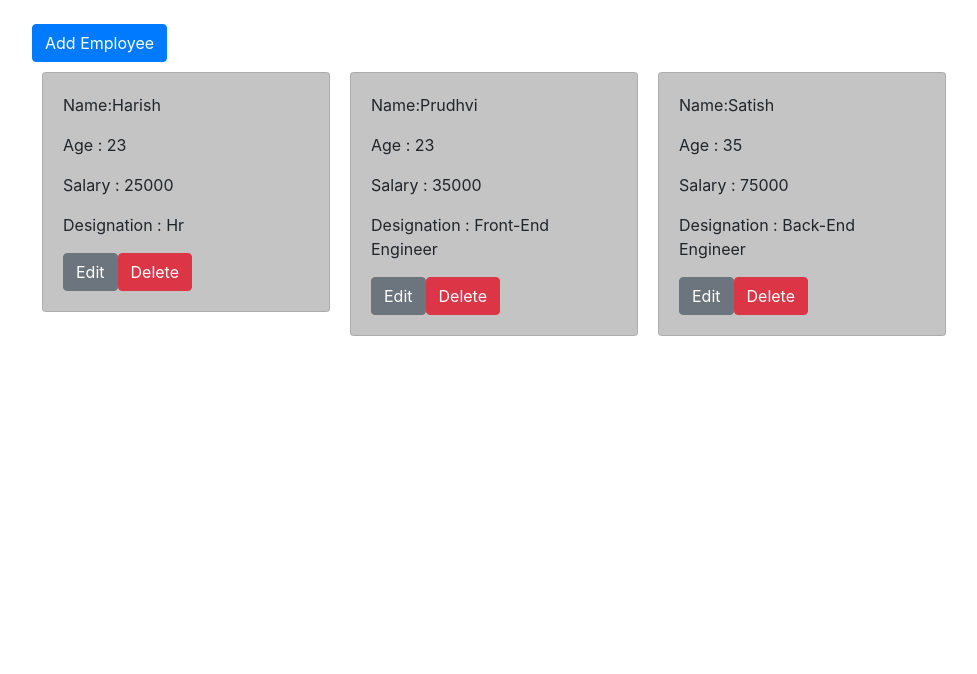
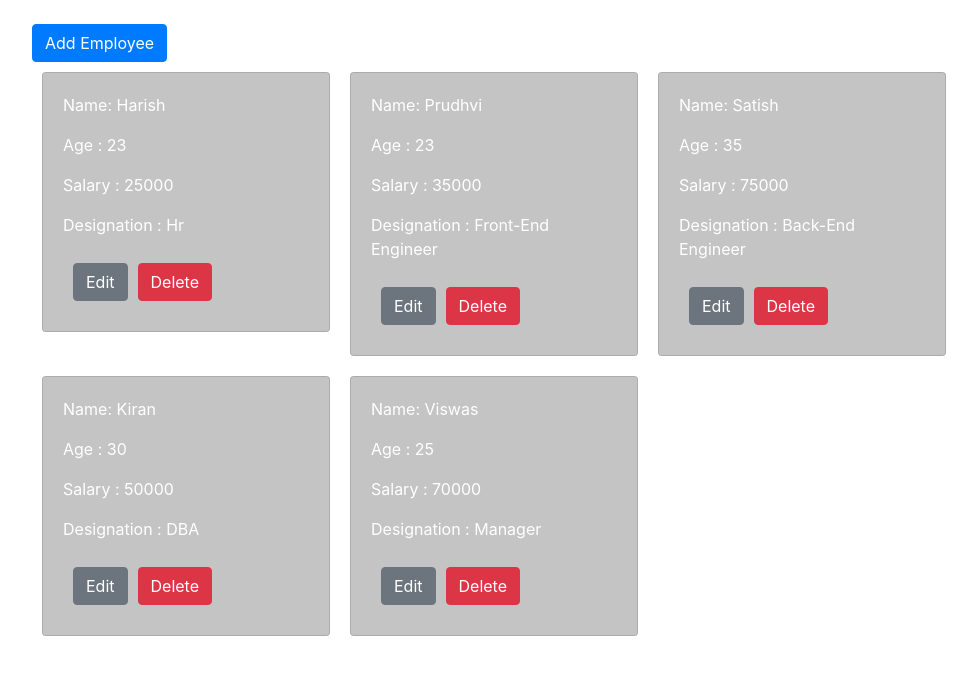
Before and after one commit to Nandu064/employeeManagement, a React (Create React App) app: page / in a window 1280 px wide. Shown: the top 674 px of the page, without its empty margins (53-1030 px from the left). Built offline with nearby package versions, Linux system fonts and the light colour scheme.

Commit message:
updated on 12-11-2020

```diff
--- a/src/App.js
+++ b/src/App.js
@@ -10,6 +10,8 @@ class App extends React.Component{
        {name:'Harish',age:23,salary:25000,designation:"Hr"},
        {name:'Prudhvi',age:23,salary:35000,designation:"Front-End Engineer"},
        {name:'Satish',age:35,salary:75000,designation:"Back-End Engineer"},
+       {name:'Kiran',age:30,salary:50000,designation:"DBA"},
+       {name:'Viswas',age:25,salary:70000,designation:"Manager"},
      ],
      updatedValue:{},
      adduser:true,
@@ -23,12 +25,12 @@ class App extends React.Component{
     this.setState({...this.state,adduser:false})
     this.setState({
       showModal:true,
-      hideModal:false
     })
 
   }
   handleModal = ()=>{
     this.setState({
+      adduser:true,
       showModal:false,
     })
   }
@@ -66,13 +68,13 @@ class App extends React.Component{
                 <Card style={{ width: '18rem',backgroundColor:'#c4c4c4' }} >
                 <Card.Body>
                   <Card.Text>
-                    <p>Name:{item.name} </p>
-                    <p>Age : {item.age} </p>
-                    <p>Salary : {item.salary} </p>
-                    <p>Designation : {item.designation} </p>
+                    <p style={{color:'white'}}>Name: {item.name}  </p>
+                    <p style={{color:'white'}}>Age : {item.age} </p>
+                    <p style={{color:'white'}}>Salary : {item.salary} </p>
+                    <p style={{color:'white'}}>Designation : {item.designation} </p>
                   </Card.Text>
-                  <Button variant="secondary" onClick={()=>this.upadateHandler(item,index)}>Edit</Button>
-                  <Button variant="danger" onClick={()=>this.deleteEmpHandler(index)}>Delete</Button>
+                  <Button variant="secondary" onClick={()=>this.upadateHandler(item,index)} style={{margin:'10px'}}>Edit</Button>
+                  <Button variant="danger" onClick={()=>this.deleteEmpHandler(index)} >Delete</Button>
                   {/* <button className="btn btn-success" onClick={()=>this.upadateHandler(item,index)}>Edit</button>
                   <button className="btn btn-danger" onClick={()=>this.deleteEmpHandler(index)}>Delete</button> */}
                 </Card.Body>
@@ -92,16 +94,13 @@ class App extends React.Component{
                     <span className="btn btn-primary" onClick={this.AddUserHandler}>Add Employee</span>
                     :<Add addEmp={this.AddEmpHandler} showModal={this.state.showModal} hideModal={this.handleModal} />
                     }
-                    {this.state.isUpdate?<Update showModal={this.state.showModal}
+                    {this.state.isUpdate?<Update
                     name={this.state.updatedValue.name}
-                    age={
-                      this.state.updatedValue.age
-                    }
+                    age={this.state.updatedValue.age}
                     salary={this.state.updatedValue.salary}
                     designation={this.state.updatedValue.designation}
                     id={this.state.updatedValue.id}
                     updateEmp={this.updateEmp}
-
                     />:null}
               </div>
             </div>
```
